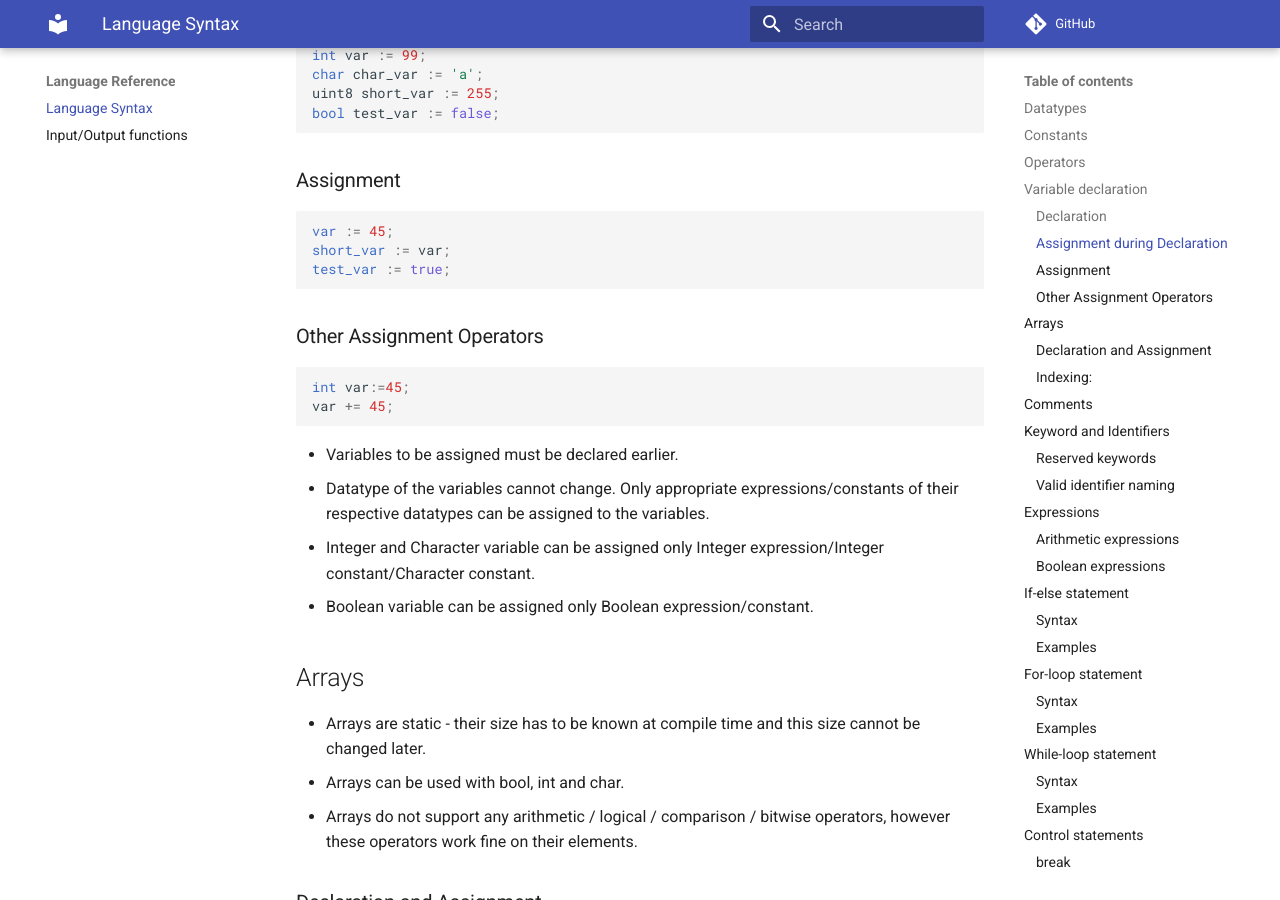
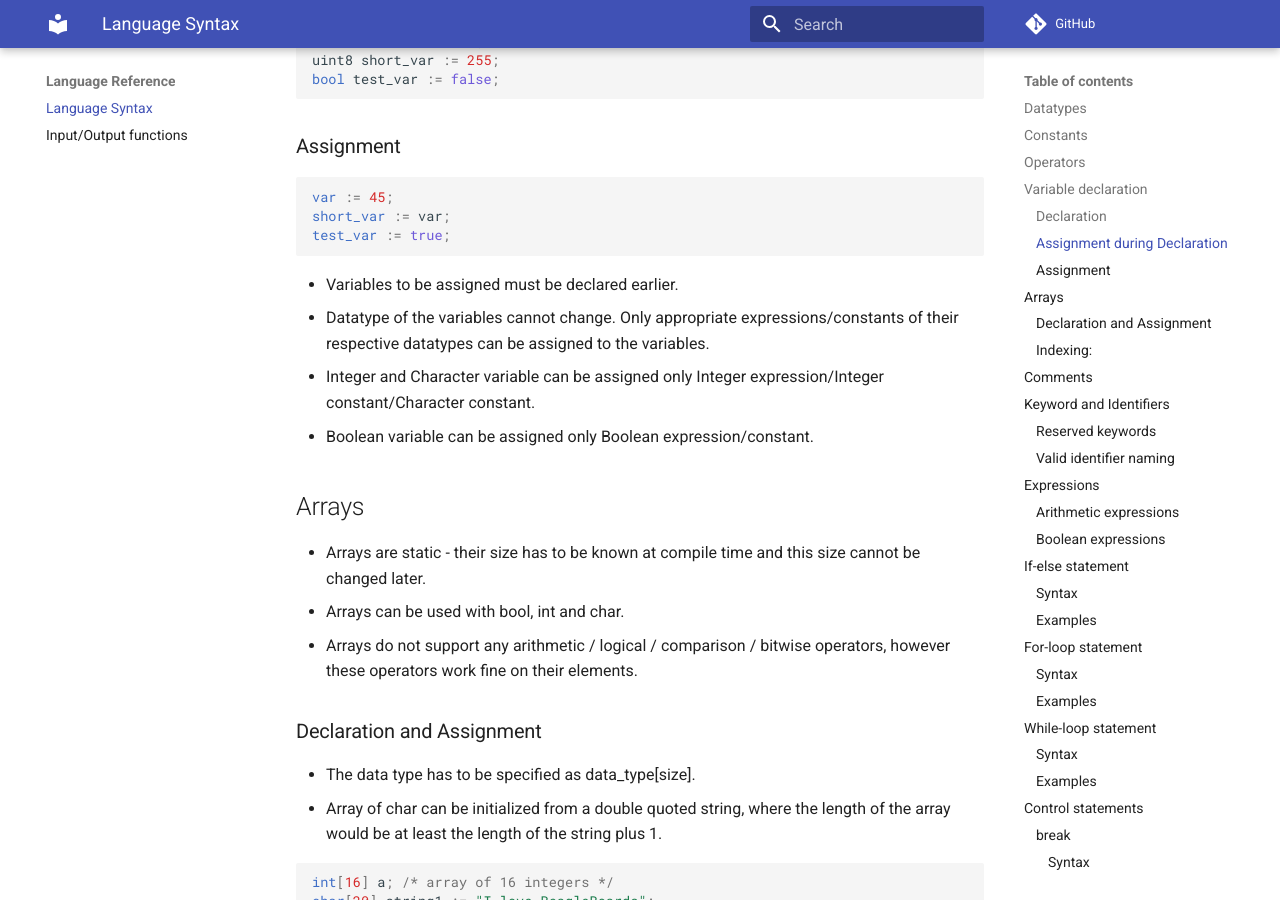
Before and after one commit to VedantParanjape/simpPRU, an MkDocs documentation site: the page built from docs/language-reference/language.md, in a window 1280 px wide and 900 px high, scrolled down 2087 px. Built offline with MkDocs 1.6.1 and Material for MkDocs 9.7.7, drawn with Linux system fonts in a browser that asks for light colours; comment, search, counter and statistics services are not loaded; some of the changed text lies outside the part shown.

Commit message:
Removed the Documentation

````diff
--- a/docs/language-reference/language.md
+++ b/docs/language-reference/language.md
@@ -29,7 +29,6 @@
 * `~`,`&`,`|`,`<<`,`>>` - Bitwise operators: not, and, or and bitshifts
 * `not`,`and`,`or` - Logical operators: not, and, or
 * `:=` - Assignment operator
-* `+=` - Assignment operator
 
 * Result of Arithmetic and Bitwise operators is Integer constant.
 * Result of Comparison and Logical operators is Boolean constant.
@@ -77,12 +76,6 @@ short_var := var;
 test_var := true;
 ```
 
-### Other Assignment Operators
-
-```cpp
-int var:=45;
-var += 45;
-```
 
 * Variables to be assigned must be declared earlier.
 * Datatype of the variables cannot change. Only appropriate expressions/constants of their respective datatypes can be assigned to the variables.
````
